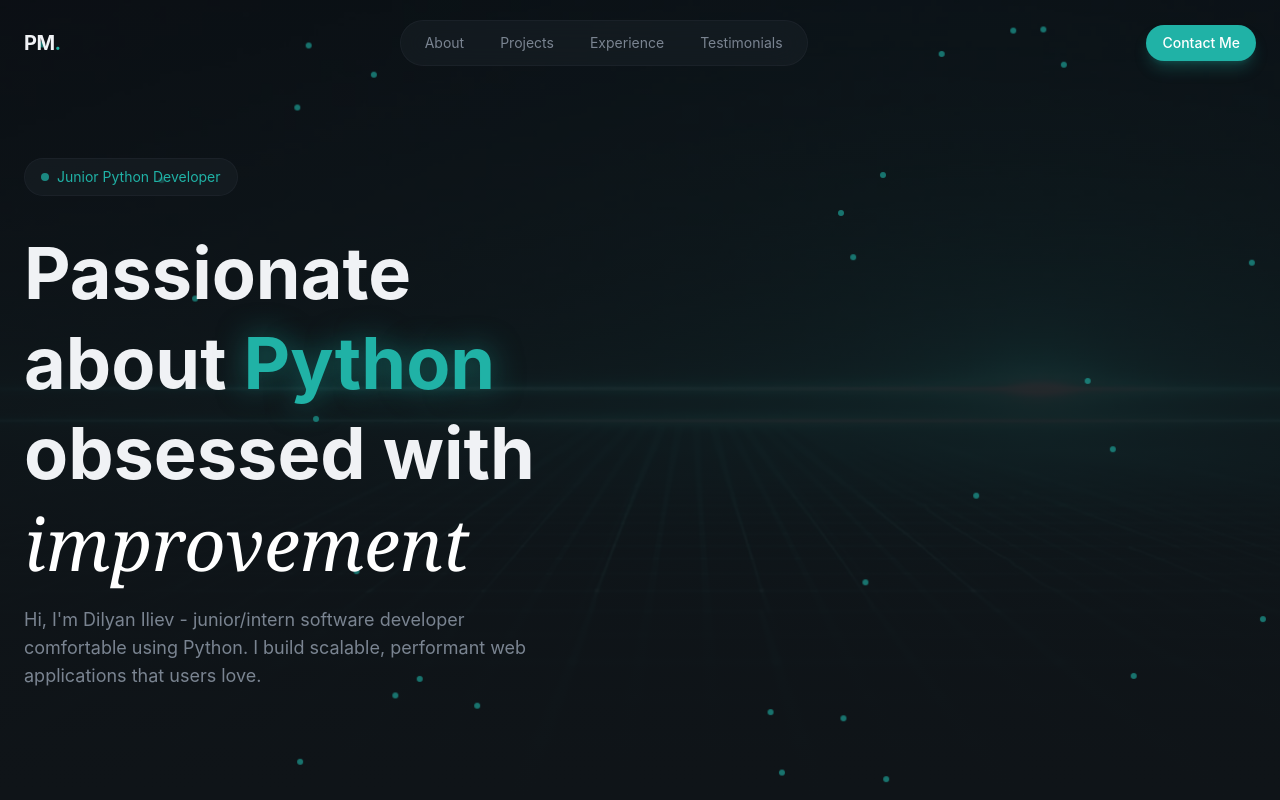
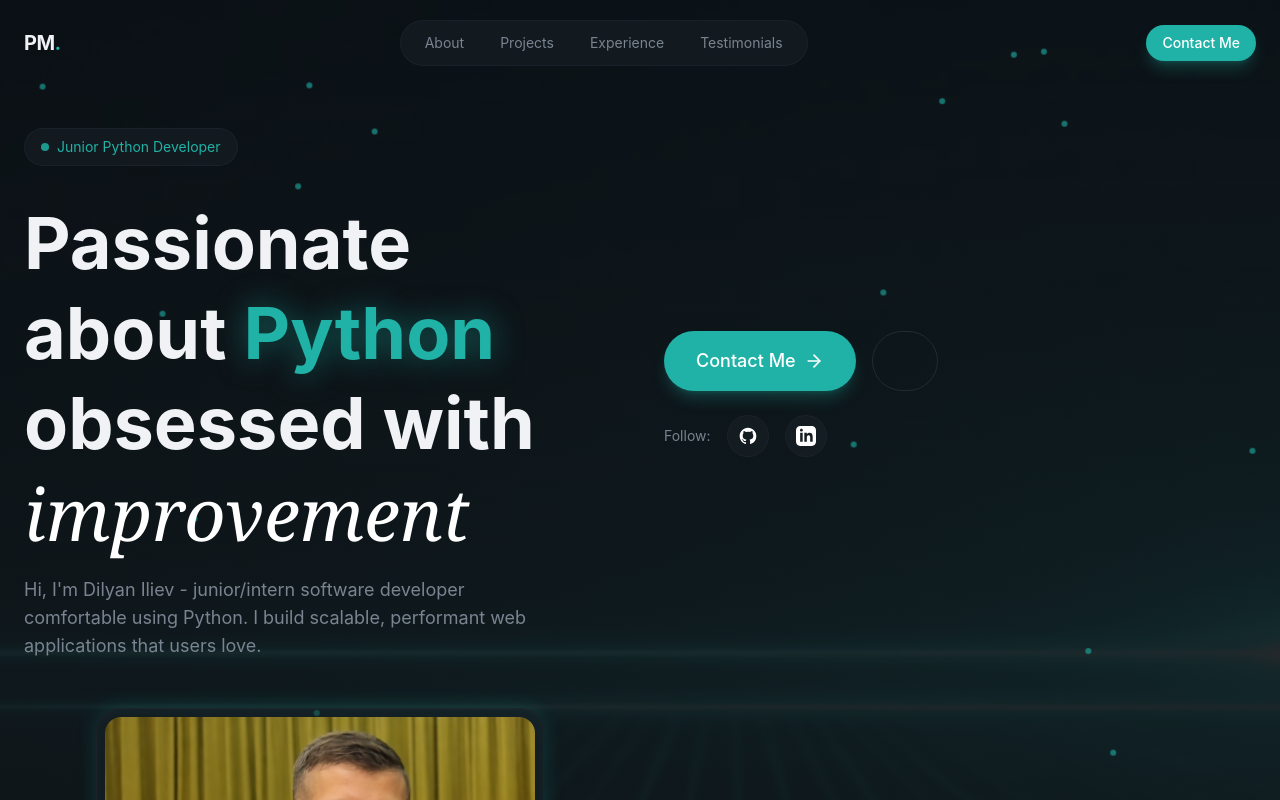
Before and after one commit to dilyaniliev7/personal_portfolio, a React (Vite) app: page / in a window 1280 px wide. Shown: the top 800 px of the page. Built offline with nearby package versions, Linux system fonts and the light colour scheme.

Commit message:
profile section edited // buttons added

```diff
--- /dev/null
+++ b/src/components/AnimatedBorderButton.jsx
@@ -0,0 +1,38 @@
+import { Download } from "lucide-react";
+
+export const AnimatedBorderButton = ({ children }) => {
+  return (
+    <button
+      className="relative bg-transparent border border-border
+        text-foreground hover:border-primary/50 transition-all
+        duration-1000 focus:outline-none focus-visible:ring-2
+        focus-visible:ring-primary focus-visible:ring-offset-2
+        disabled:opacity-50 disabled:cursor-not-allowed group
+        px-8 py-4 text-lg font-medium rounded-full overflow-visible
+        animated-border"
+    >
+      {/* Animated SVG Border */}
+      <svg
+        className="absolute left-0 top-0 w-full h-full pointer-events-none download-cv-border"
+        viewBox="0 0 200 60"
+        preserveAspectRatio="none"
+        style={{ overflow: "visible" }}
+      >
+        <path
+          d="M 30,1 A 29,29 0 0 0 1,30 L 1,30 A 29,29 0 0 0 30,59 L 170,59 A 29,29 0 0 0 199,30 L 199,30 A 29,29 0 0 0 170,1 Z"
+          fill="none"
+          stroke="var(--color-primary)"
+          strokeWidth="2"
+          strokeDasharray="400 550"
+          strokeDashoffset="400"
+          strokeLinecap="round"
+          strokeLinejoin="round"
+          className="animated-border-path"
+        />
+      </svg>
+      <span className="relative z-10 flex items-center justify-center gap-2">
+        {children}
+      </span>
+    </button>
+  );
+};
--- a/src/index.css
+++ b/src/index.css
@@ -53,6 +53,11 @@
         text-shadow: 0 0 30px
         color-mix(in srgb, var(--color-primary) 50%, transparent);
     }
+    .glow-border {
+        box-shadow: 0 0 20px
+            color-mix(in srgb, var(--color-primary) 20%, transparent),
+            inset 0 0 20px color-mix(in srgb, var(--color-primary) 5%, transparent)
+    }
 }
 
 @layer utilities {
@@ -107,4 +112,23 @@
     .animation-delay-800 {
         animation-delay: 800ms;
     }
+
+    @keyframes animated-border {
+        0% {
+            stroke-dashoffset: 400;
+        }
+        100% {
+            stroke-dashoffset: -550;
+        }
+    }
+
+    .group:hover .animated-border-path {
+        animation: animated-border 1.5s linear infinite;
+    }
+
+    .animated-border:hover {
+        background-color: color-mix(in srgb, #26c4b8 15%, transparent);
+        backdrop-filter: blur(16px);
+        box-shadow: 0 0 20px color-mix(in srgb, #26c4b8 20%, transparent);
+    }
 }
--- a/src/sections/Hero.jsx
+++ b/src/sections/Hero.jsx
@@ -1,14 +1,22 @@
+import { Button } from '@/components/Button';
+import { ArrowRight, Download } from "lucide-react";
+import { AnimatedBorderButton } from "../components/AnimatedBorderButton";
+
 export const Hero = () => {
   return (
     <section className="relative min-h-screen flex items-center overflow-hidden">
+      {/* Background & Gradients */}
       <div className="absolute inset-0">
         <img src="/hero-bg.jpg" alt="Hero image" className="w-full h-full object-cover opacity-40"/>
         <div className="absolute inset-0 bg-gradient-to-b from-background/20 via-background/80 to-background"/>
       </div>
 
+      {/* Floating Particles */}
       <div className="absolute inset-0 overflow-hidden pointer-events-none">
         {[...Array(30)].map((_, i) => (
-                  <div className="absolute w-1.5 h-1.5 rounded-full opacity-60"
+          <div
+            key={i}
+            className="absolute w-1.5 h-1.5 rounded-full opacity-60"
             style={{
               backgroundColor: "#20B2A6",
               left: `${Math.random() * 100}%`,
@@ -22,6 +30,8 @@ export const Hero = () => {
 
       <div className="container mx-auto px-6 pt-32 pb-20 relative z-10">
         <div className="grid lg:grid-cols-2 gap-12 items-center">
+
+          {/* Left Column */}
           <div className="space-y-8">
             <div className="animate-fade-in">
               <span className="inline-flex items-center gap-2 px-4 py-2 rounded-full glass text-sm text-primary">
@@ -45,8 +55,58 @@ export const Hero = () => {
               </p>
             </div>
           </div>
+
+          {/* Right Column */}
+          <div className="space-y-6">
+            <div className="flex flex-wrap gap-4 animate-fade-in animation-delay-300">
+              <Button size="lg">
+                Contact Me <ArrowRight className="w-5 h-5" />
+              </Button>
+              <AnimatedBorderButton />
+            </div>
+
+            <div className="flex items-center gap-4 animate-fade-in animation-delay-400">
+              <span className="text-sm text-muted-foreground">Follow: </span>
+
+              {/* GitHub Link */}
+              <a
+                href="https://github.com/dilyaniliev7"
+                target="_blank"
+                rel="noopener noreferrer"
+                className="p-2.5 rounded-full glass hover:bg-primary/10 hover:text-primary transition-all duration-300 flex items-center justify-center text-white"
+                title="GitHub"
+              >
+                <svg className="w-5 h-5 fill-current" viewBox="0 0 24 24" aria-hidden="true">
+                  <path fillRule="evenodd" clipRule="evenodd" d="M12 2C6.477 2 2 6.484 2 12.017c0 4.425 2.865 8.18 6.839 9.504.5.092.682-.217.682-.483 0-.237-.008-.868-.013-1.703-2.782.605-3.369-1.343-3.369-1.343-.454-1.158-1.11-1.466-1.11-1.466-.908-.62.069-.608.069-.608 1.003.07 1.53 1.032 1.53 1.032.892 1.53 2.341 1.088 2.91.832.092-.647.35-1.088.636-1.338-2.22-.253-4.555-1.113-4.555-4.951 0-1.093.39-1.988 1.029-2.688-.103-.253-.446-1.272.098-2.65 0 0 .84-.27 2.75 1.026A9.564 9.564 0 0112 6.844c.85.004 1.705.115 2.504.337 1.909-1.296 2.747-1.027 2.747-1.027.546 1.379.202 2.398.1 2.651.64.7 1.028 1.595 1.028 2.688 0 3.848-2.339 4.695-4.566 4.943.359.309.678.92.678 1.855 0 1.338-.012 2.419-.012 2.747 0 .268.18.58.688.482A10.019 10.019 0 0022 12.017C22 6.484 17.522 2 12 2z" />
+                </svg>
+              </a>
+
+              {/* LinkedIn Link */}
+              <a
+                href="https://www.linkedin.com/in/dilyan-iliev-6ab86729b"
+                target="_blank"
+                rel="noopener noreferrer"
+                className="p-2.5 rounded-full glass hover:bg-primary/10 hover:text-primary transition-all duration-300 flex items-center justify-center text-white"
+                title="LinkedIn"
+              >
+                <svg className="w-5 h-5 fill-current" viewBox="0 0 24 24" aria-hidden="true">
+                  <path fillRule="evenodd" d="M19 0h-14c-2.761 0-5 2.239-5 5v14c0 2.761 2.239 5 5 5h14c2.762 0 5-2.239 5-5v-14c0-2.761-2.238-5-5-5zm-11 19h-3v-11h3v11zm-1.5-12.268c-.966 0-1.75-.79-1.75-1.764s.784-1.764 1.75-1.764 1.75.79 1.75 1.764-.783 1.764-1.75 1.764zm13.5 12.268h-3v-5.604c0-3.368-4-3.113-4 0v5.604h-3v-11h3v1.765c1.396-2.586 7-2.777 7 2.476v6.759z" clipRule="evenodd" />
+                </svg>
+              </a>
+
+            </div>
+          </div>
+          <div>
+            <div className="relative animate-fade-in animation-delay-300">
+              <div className="relative max-w-md mx-auto">
+                  <div className="relative glass rounded-3xl p-2 glow-border">
+                    <img src="/profile-photo.jpg" alt="Dilyan Iliev" className="w-full aspect-[4/5] object-cover object-top rounded-2xl"/>
+                  </div>
+              </div>
+            </div>
+          </div>
         </div>
       </div>
     </section>
-        )
-    }
+  );
+};
```
Also changed, not shown: public/profile-photo.jpg (added). Lines whose indentation alone changed are shown as unchanged.
